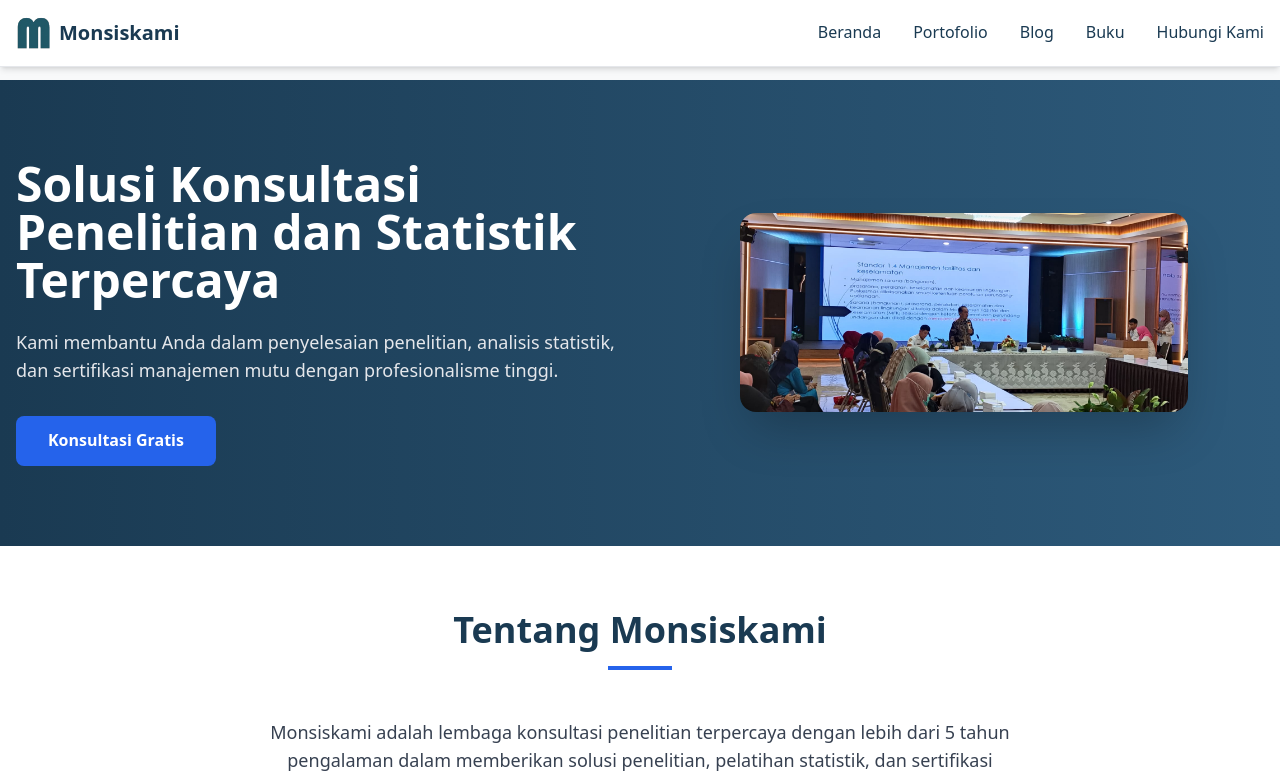
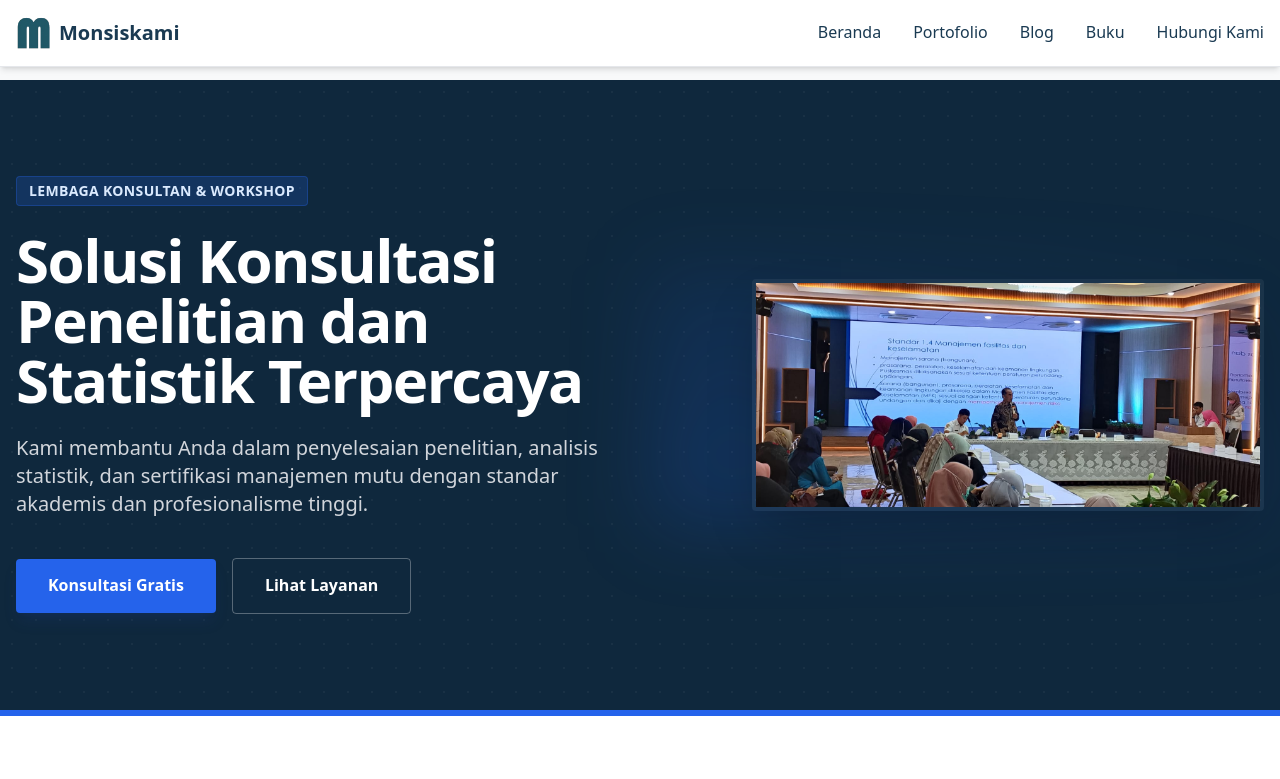
Before and after one commit to faishaltsq/monsiska, a Next.js app: page / in a window 1280 px wide. Shown: the top 779 px of the page. Built offline with nearby package versions, Linux system fonts and the light colour scheme; no server answers; the database is empty.

Commit message:
design: elevate hero sections with solid background, geometric patterns, and structured typography; add skeleton loading states

```diff
--- a/src/app/blog/page.js
+++ b/src/app/blog/page.js
@@ -34,11 +34,17 @@ export default function Blog() {
 
   return (
     <div className='pt-20'>
-      {/* Hero Section */}
-      <section className='bg-gradient-to-r from-[#1a3a52] to-[#2d5a7b] text-white py-16 px-4'>
-        <div className='container mx-auto max-w-7xl'>
-          <h1 className='text-4xl md:text-5xl font-bold mb-4 !text-white'>Resources & Edukasi</h1>
-          <p className='text-lg text-gray-200'>Tips, tutorial, dan panduan lengkap untuk meningkatkan kualitas penelitian Anda</p>
+            {/* Hero Section */}
+      <section className='relative bg-[#0f283d] text-white py-20 px-4 overflow-hidden border-b-[6px] border-[#2563eb]'>
+        <div className='absolute inset-0 opacity-[0.04]' style={{ backgroundImage: 'radial-gradient(#ffffff 1.5px, transparent 1.5px)', backgroundSize: '24px 24px' }}></div>
+        <div className='container mx-auto max-w-7xl relative z-10'>
+          <div className='max-w-3xl'>
+            <div className='inline-block mb-4 px-3 py-1 bg-[#2563eb]/20 border border-[#2563eb]/30 rounded text-sm font-semibold tracking-wide text-blue-100 uppercase'>
+              Artikel & Wawasan
+            </div>
+            <h1 className='text-4xl md:text-5xl lg:text-6xl font-extrabold mb-6 !text-white tracking-tight'>Resources & Edukasi</h1>
+            <p className='text-lg md:text-xl text-gray-300 font-light leading-relaxed'>Tips, tutorial, dan panduan lengkap untuk meningkatkan kualitas penelitian Anda bersama pakar.</p>
+          </div>
         </div>
       </section>
 
--- a/src/app/buku/page.js
+++ b/src/app/buku/page.js
@@ -22,12 +22,16 @@ export default function BukuPenelitianPage() {
 
   return (
     <div className='pt-20 bg-gray-50 min-h-screen'>
-      {/* Hero Section */}
-      <section className='bg-gradient-to-r from-[#1a3a52] to-[#2d5a7b] text-white py-16 px-4'>
-        <div className='container mx-auto max-w-7xl text-center'>
-          <h1 className='text-4xl md:text-5xl font-bold mb-4 !text-white'>Perpustakaan Dokumen</h1>
-          <p className='text-lg text-gray-200 max-w-2xl mx-auto'>
-            Akses berbagai koleksi buku, jurnal, dan referensi penelitian yang disusun rapi dalam direktori.
+            {/* Hero Section */}
+      <section className='relative bg-[#0f283d] text-white py-20 px-4 overflow-hidden border-b-[6px] border-[#2563eb]'>
+        <div className='absolute inset-0 opacity-[0.04]' style={{ backgroundImage: 'radial-gradient(#ffffff 1.5px, transparent 1.5px)', backgroundSize: '24px 24px' }}></div>
+        <div className='container mx-auto max-w-7xl text-center relative z-10'>
+          <div className='inline-block mb-4 px-3 py-1 bg-[#2563eb]/20 border border-[#2563eb]/30 rounded text-sm font-semibold tracking-wide text-blue-100 uppercase'>
+            Akses Publik
+          </div>
+          <h1 className='text-4xl md:text-5xl lg:text-6xl font-extrabold mb-6 !text-white tracking-tight'>Perpustakaan Dokumen</h1>
+          <p className='text-lg md:text-xl text-gray-300 font-light leading-relaxed max-w-2xl mx-auto'>
+            Akses berbagai koleksi buku, jurnal, dan referensi penelitian yang disusun rapi dalam direktori untuk mendukung karya ilmiah Anda.
           </p>
         </div>
       </section>
@@ -45,8 +49,10 @@ export default function BukuPenelitianPage() {
 
           <div className="bg-gray-100 p-6 md:p-8 rounded-b-xl border border-gray-200 shadow-inner min-h-[400px]">
             {loading ? (
-              <div className="text-center py-20">
-                <p className="text-gray-500 text-lg">Memuat direktori...</p>
+              <div className="grid grid-cols-1 sm:grid-cols-2 md:grid-cols-3 lg:grid-cols-4 gap-6">
+                {[1, 2, 3, 4].map(i => (
+                  <div key={i} className="h-64 bg-gray-200 rounded-xl animate-pulse"></div>
+                ))}
               </div>
             ) : folders.length === 0 ? (
               <div className="text-center py-20 bg-white rounded-xl shadow-sm border border-gray-100">
--- a/src/app/contact/page.js
+++ b/src/app/contact/page.js
@@ -52,11 +52,17 @@ export default function ContactPage() {
 
   return (
     <div className='pt-20'>
-      {/* Hero Section */}
-        <section className='bg-gradient-to-r from-[#1a3a52] to-[#2d5a7b] text-white py-16 px-4'>
-          <div className='container mx-auto max-w-7xl'>
-            <h1 className='text-4xl md:text-5xl font-bold mb-4 !text-white'>Hubungi Kami</h1>
-            <p className='text-lg text-gray-200'>Kami siap membantu Anda mencapai kesuksesan penelitian</p>
+            {/* Hero Section */}
+        <section className='relative bg-[#0f283d] text-white py-20 px-4 overflow-hidden border-b-[6px] border-[#2563eb]'>
+          <div className='absolute inset-0 opacity-[0.04]' style={{ backgroundImage: 'radial-gradient(#ffffff 1.5px, transparent 1.5px)', backgroundSize: '24px 24px' }}></div>
+          <div className='container mx-auto max-w-7xl text-center relative z-10'>
+            <div className='inline-block mb-4 px-3 py-1 bg-[#2563eb]/20 border border-[#2563eb]/30 rounded text-sm font-semibold tracking-wide text-blue-100 uppercase'>
+              Layanan Pelanggan
+            </div>
+            <h1 className='text-4xl md:text-5xl lg:text-6xl font-extrabold mb-6 !text-white tracking-tight'>Hubungi Kami</h1>
+            <p className='text-lg md:text-xl text-gray-300 font-light leading-relaxed max-w-2xl mx-auto'>
+              Kami siap membantu Anda mencapai kesuksesan penelitian. Tim konsultan kami akan segera merespons pesan Anda.
+            </p>
           </div>
         </section>
 
--- a/src/app/home/index.js
+++ b/src/app/home/index.js
@@ -156,30 +156,46 @@ export default function Home () {
   return (
     <div className='pt-20'>
             {/* Hero Section */}
-      <section className='bg-gradient-to-r from-[#1a3a52] to-[#2d5a7b] text-white py-20 px-4'>
-        <div className='container mx-auto max-w-7xl'>
-          <div className='grid md:grid-cols-2 gap-12 items-center'>
-              <div>
-                <h1 className='text-4xl md:text-5xl font-bold mb-6 leading-tight !text-white'>
+      <section className='relative bg-[#0f283d] text-white py-24 px-4 overflow-hidden border-b-[6px] border-[#2563eb]'>
+        {/* Subtle dot pattern background */}
+        <div className='absolute inset-0 opacity-[0.04]' style={{ backgroundImage: 'radial-gradient(#ffffff 1.5px, transparent 1.5px)', backgroundSize: '24px 24px' }}></div>
+
+        <div className='container mx-auto max-w-7xl relative z-10'>
+          <div className='grid lg:grid-cols-2 gap-12 items-center'>
+              <div className='max-w-2xl'>
+                <div className='inline-block mb-6 px-3 py-1 bg-[#2563eb]/20 border border-[#2563eb]/30 rounded text-sm font-semibold tracking-wide text-blue-100 uppercase'>
+                  Lembaga Konsultan & Workshop
+                </div>
+                <h1 className='text-4xl md:text-5xl lg:text-6xl font-extrabold mb-6 leading-[1.15] text-white tracking-tight'>
                   Solusi Konsultasi Penelitian dan Statistik Terpercaya
                 </h1>
-                <p className='text-lg text-gray-200 mb-8'>
-                Kami membantu Anda dalam penyelesaian penelitian, analisis statistik, dan sertifikasi manajemen mutu dengan profesionalisme tinggi.
+                <p className='text-lg md:text-xl text-gray-300 mb-10 leading-relaxed font-light'>
+                  Kami membantu Anda dalam penyelesaian penelitian, analisis statistik, dan sertifikasi manajemen mutu dengan standar akademis dan profesionalisme tinggi.
                 </p>
+                <div className='flex flex-wrap items-center gap-4'>
                   <a
                     href='https://wa.me/6281329796998'
-                className='inline-block bg-[#2563eb] hover:bg-[#1d4ed8] text-white font-bold py-3 px-8 rounded-lg transition'
+                    className='inline-flex items-center justify-center bg-[#2563eb] hover:bg-[#1d4ed8] text-white font-semibold py-3.5 px-8 rounded shadow-lg shadow-blue-900/20 transition-all duration-200 hover:-translate-y-0.5'
                   >
                     Konsultasi Gratis
                   </a>
+                  <a
+                    href='#services'
+                    className='inline-flex items-center justify-center bg-transparent border border-white/30 hover:bg-white/10 text-white font-semibold py-3.5 px-8 rounded transition-all duration-200'
+                  >
+                    Lihat Layanan
+                  </a>
                 </div>
-            <div className='flex justify-center'>
+              </div>
+              <div className='flex justify-center lg:justify-end relative mt-8 lg:mt-0'>
+                {/* Decorative element behind image */}
+                <div className='absolute -inset-4 bg-gradient-to-tr from-[#2563eb]/20 to-transparent rounded-2xl -z-10 blur-2xl'></div>
                 <Image
                   src='/images/IMG-20250716-WA0009.jpg'
-                width={400}
-                height={400}
-                alt='Konsultan Profesional'
-                className='rounded-2xl shadow-2xl w-full max-w-md h-auto object-cover'
+                  width={550}
+                  height={550}
+                  alt='Konsultan Profesional Monsiskami'
+                  className='rounded shadow-2xl w-full max-w-lg h-auto object-cover border-4 border-white/5'
                   priority
                 />
               </div>
--- a/src/app/portfolio/page.js
+++ b/src/app/portfolio/page.js
@@ -129,11 +129,17 @@ const portfolioItems = [
 const Portfolio = () => {
   return (
     <div className='pt-24 pb-16'>
-      {/* Hero Section */}
-      <section className='bg-gradient-to-r from-[#1a3a52] to-[#2d5a7b] text-white py-16 px-4'>
-          <div className='container mx-auto max-w-7xl'>
-            <h1 className='text-4xl md:text-5xl font-bold mb-4 !text-white'>Portofolio Kami</h1>
-            <p className='text-lg text-gray-200'>Lebih dari 5 tahun membantu klien mencapai kesuksesan</p>
+            {/* Hero Section */}
+      <section className='relative bg-[#0f283d] text-white py-20 px-4 overflow-hidden border-b-[6px] border-[#2563eb]'>
+        <div className='absolute inset-0 opacity-[0.04]' style={{ backgroundImage: 'radial-gradient(#ffffff 1.5px, transparent 1.5px)', backgroundSize: '24px 24px' }}></div>
+        <div className='container mx-auto max-w-7xl relative z-10'>
+          <div className='max-w-3xl'>
+            <div className='inline-block mb-4 px-3 py-1 bg-[#2563eb]/20 border border-[#2563eb]/30 rounded text-sm font-semibold tracking-wide text-blue-100 uppercase'>
+              Kisah Sukses
+            </div>
+            <h1 className='text-4xl md:text-5xl lg:text-6xl font-extrabold mb-6 !text-white tracking-tight'>Portofolio Kami</h1>
+            <p className='text-lg md:text-xl text-gray-300 font-light leading-relaxed'>Lebih dari 5 tahun membantu klien mencapai kesuksesan penelitian dan manajemen mutu.</p>
+          </div>
         </div>
       </section>
 
```
Also changed, not shown: src/app/blog/[slug]/page.js (+17 -9 lines), src/app/buku/[folder]/page.js (+14 -10 lines), 1 other file (tests, documents, lock files or other folders). Lines whose indentation alone changed are shown as unchanged.
